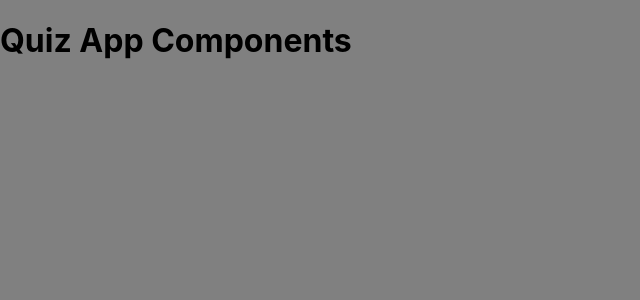
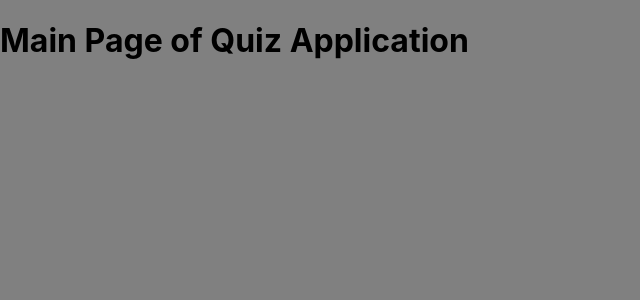
Before and after one commit to MuhammadBilalMemon/quiz-app, a React (Create React App) app: page / in a window 1280 px wide. Shown: the top 300 px of the page, without its empty margins (0-640 px from the left). Built offline with nearby package versions, Linux system fonts and the light colour scheme; a web font is replaced by a local one.

Commit message:
added Home & Router Component

```diff
--- a/package.json
+++ b/package.json
@@ -12,6 +12,7 @@
     "@types/react-dom": "^16.9.0",
     "antd": "^4.5.1",
     "axios": "^0.19.2",
+    "history": "^5.0.0",
     "react": "^16.13.1",
     "react-dom": "^16.13.1",
     "react-router-dom": "6.0.0-beta.0",
--- a/src/App.tsx
+++ b/src/App.tsx
@@ -1,9 +1,10 @@
 import React from "react";
+import Router from "./router";
 
 function App() {
   return (
     <div>
-      <h1>Quiz App Components</h1>
+      <Router />
     </div>
   );
 }
--- a/src/index.tsx
+++ b/src/index.tsx
@@ -3,10 +3,13 @@ import ReactDOM from "react-dom";
 import "./index.css";
 import App from "./App";
 import * as serviceWorker from "./serviceWorker";
+import { BrowserRouter as RootRouter } from "react-router-dom";
 
 ReactDOM.render(
   <React.StrictMode>
-    <App />
+    <RootRouter>
+      <App />
+    </RootRouter>
   </React.StrictMode>,
   document.getElementById("root")
 );
--- /dev/null
+++ b/src/pages/index.tsx
@@ -0,0 +1,11 @@
+import React from "react";
+
+const HomePage = () => {
+  return (
+    <div>
+      <h1>Main Page of Quiz Application</h1>
+    </div>
+  );
+};
+
+export default HomePage;
--- /dev/null
+++ b/src/router/index.tsx
@@ -0,0 +1,13 @@
+import React from "react";
+import { Routes, Route } from "react-router-dom";
+import HomePage from "../pages";
+
+const Router = () => {
+  return (
+    <Routes>
+      <Route path="/" element={<HomePage />} />
+    </Routes>
+  );
+};
+
+export default Router;
```
Also changed, not shown: 1 other file (tests, documents, lock files or other folders).
